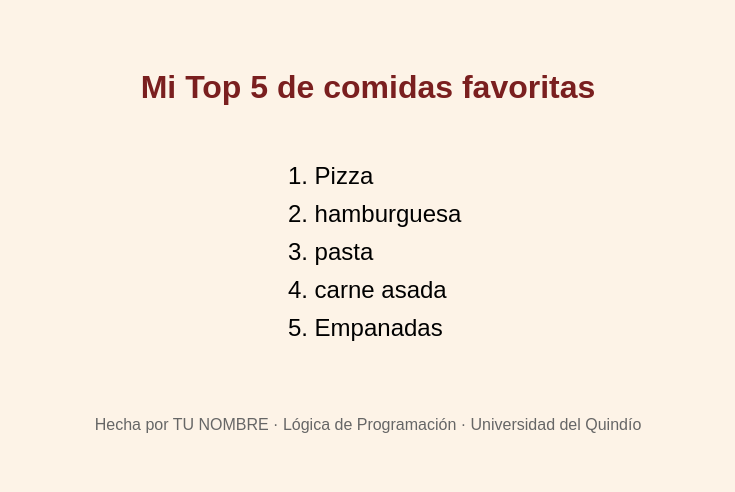
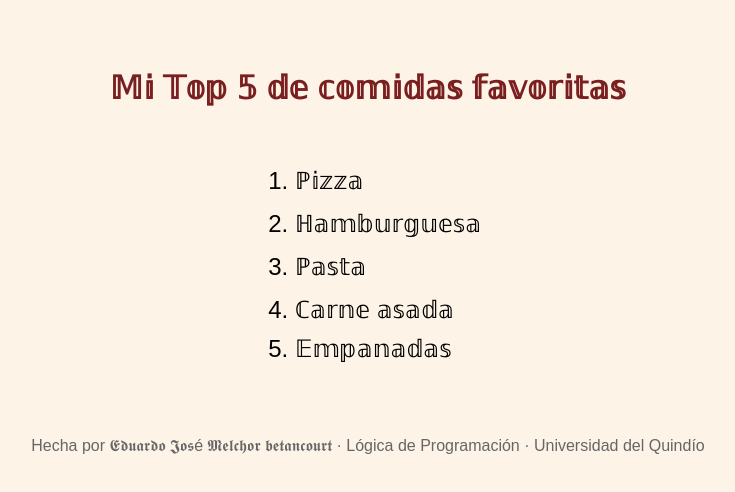
Before and after one commit to eduardojosemelchoeb/top-5-comida, a plain HTML site: page index.html in a window 1280 px wide. Shown: the whole page, without its empty margins (272-1007 px from the left). Drawn offline with Linux system fonts and the light colour scheme.

Commit message:
Update index.html

```diff
--- a/index.html
+++ b/index.html
@@ -13,14 +13,14 @@
   </style>
 </head>
 <body>
-  <h1>Mi Top 5 de comidas favoritas</h1>
+  <h1>𝕄𝕚 𝕋𝕠𝕡 𝟝 𝕕𝕖 𝕔𝕠𝕞𝕚𝕕𝕒𝕤 𝕗𝕒𝕧𝕠𝕣𝕚𝕥𝕒𝕤</h1>
   <ol>
-    <li>Pizza</li>
-    <li>hamburguesa</li>
-    <li>pasta</li>
-    <li>carne asada</li>
-    <li>Empanadas</li>
+    <li>ℙ𝕚𝕫𝕫𝕒</li>
+    <li>ℍ𝕒𝕞𝕓𝕦𝕣𝕘𝕦𝕖𝕤𝕒</li>
+    <li>ℙ𝕒𝕤𝕥𝕒</li>
+    <li>ℂ𝕒𝕣𝕟𝕖 𝕒𝕤𝕒𝕕𝕒</li>
+    <li>𝔼𝕞𝕡𝕒𝕟𝕒𝕕𝕒𝕤</li>
   </ol>
-  <footer>Hecha por TU NOMBRE · Lógica de Programación · Universidad del Quindío</footer>
+  <footer>Hecha por 𝕰𝖉𝖚𝖆𝖗𝖉𝖔 𝕵𝖔𝖘é 𝕸𝖊𝖑𝖈𝖍𝖔𝖗 𝖇𝖊𝖙𝖆𝖓𝖈𝖔𝖚𝖗𝖙  · Lógica de Programación · Universidad del Quindío</footer>
 </body>
 </html>
```
